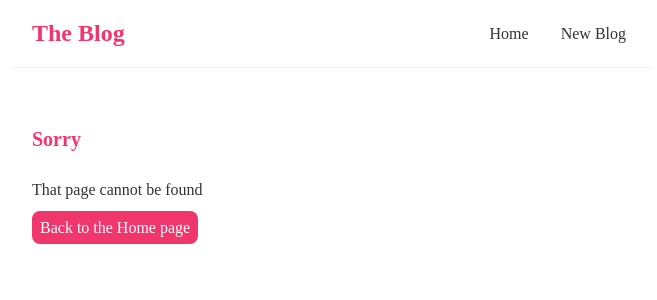
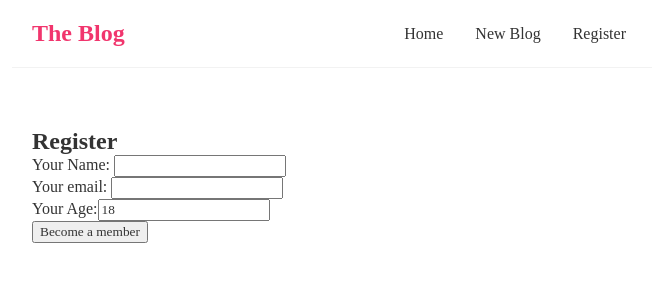
Before and after one commit to huangkuku/blog-netninja, a React (Create React App) app: page /register in a window 1280 px wide. Shown: the top 300 px of the page, without its empty margins (308-965 px from the left). Built offline with nearby package versions, Linux system fonts and the light colour scheme.

Commit message:
add member page, like the register someone
add member page, like the register someone

```diff
--- a/src/App.js
+++ b/src/App.js
@@ -4,6 +4,8 @@ import { BrowserRouter as Router, Route, Switch } from "react-router-dom"
 import Create from './Create';
 import BlogDetails from './BlogDetails';
 import NotFound from './NotFound';
+import Register from './Register';
+import MemberDetails from './MemberDetails';
 
 function App() {
   return (
@@ -21,6 +23,12 @@ function App() {
             <Route exact path="/blogs/:id"> {/* create的路由 */}
               <BlogDetails />
             </Route>
+            <Route exact path="/register">
+              <Register />
+            </Route>
+            <Route exact path="/members/:id"> {/* create的路由 */}
+              <MemberDetails />
+            </Route>
             <Route path="*"> {/* "*" lock catch any other route 只要沒匹配上面任一路由 都會被這個路由'抓到',ex:http://.../csdhfi;oh*/}
               <NotFound />
             </Route>
--- a/src/Home.js
+++ b/src/Home.js
@@ -1,15 +1,18 @@
 import BlogList from "./BlogList";
+import MemberList from "./MemberList";
 import useFetch from "./useFecth";
 
 
 const Home = () => {
     const { isPending, error, data: blogs }= useFetch('http://localhost:8000/blogs')
+    const { data: members }= useFetch('http://localhost:8000/members')
 
     return (
         <div className="home">
             { error && <div>{ error }</div> } {/* 一開始為null, 若有改變setError(error.message)，則執行右邊的code */}
             { isPending && <p>Loading...</p> } {/* true, 執行&&右邊的code; 當fetch server完成時變成false,不執行&&右邊的() */}
             { blogs && <BlogList blogs={ blogs }/> }
+            { members && <MemberList members={ members } title=" All members" /> }
         </div>
     );
 }
--- /dev/null
+++ b/src/MemberDetails.js
@@ -0,0 +1,34 @@
+import { useParams, useHistory} from "react-router-dom";
+import useFetch from "./useFecth";
+
+const MemberDetails = () => {
+    const { id } = useParams();
+    const { data:members, isPending, error } = useFetch("http://localhost:8000/members/"+id)
+    const history = useHistory();
+
+    const handleDelete = ()=>{
+        fetch("http://localhost:8000/members/"+id, {
+            method:"DELETE"
+        })
+        .then(()=>{
+            history.push("/") // .push() redirect home page
+        })
+    }
+    return (
+        <div>
+            <h1>個人頁面</h1>
+            {isPending && <h3>Loading your invidiual information...</h3>}
+            {error && <p>{ error }</p>}
+            {members && (
+                <article>
+                    <div>{ members.name }</div>
+                    <div>{ members.email }</div>
+                    <div>{ members.age }</div>
+                    <button onClick={ handleDelete }>Delete</button>
+                </article>
+            )}
+        </div>
+     );
+}
+
+export default MemberDetails;
--- a/src/MemberList.js
+++ b/src/MemberList.js
@@ -1,13 +1,17 @@
+import { Link } from "react-router-dom/cjs/react-router-dom.min";
+// Link to MemberDetails
 const MemberList = ({members, title}) => {
     return (
         <div className="member-list">
             <h2><strong>{title}</strong></h2>
             {members.map( (e)=>(
                 <div className="member-preview" key={ e.id }>
+                    <Link to={`/members/${e.id}`}>
                     <div>
                         { e.name }
                         <span>Age: { e.age }</span>
                     </div>
+                    </Link>
                 </div>
             ) )}
         </div>
--- a/src/Navbar.js
+++ b/src/Navbar.js
@@ -7,6 +7,7 @@ const Navbar = () => {
             <div className="links">
                 <Link to="/">Home</Link> {/* prevent the request to the server */}
                 <Link to="/create">New Blog</Link> {/*看開發人員Element 點Home、New Blog會發現刷新程度跟<a>不一樣 */}
+                <Link to="/register">Register</Link>
             </div>
         </nav>
     );
--- /dev/null
+++ b/src/Register.js
@@ -0,0 +1,58 @@
+import { useState } from "react";
+import { useHistory } from "react-router-dom";
+
+const Register = () => {
+    const [name, setName] = useState("");
+    const [email, setEmail] = useState("");
+    const [age, setAge] = useState("18");
+    const history = useHistory()
+
+    const handleRegister = (e)=>{
+        e.preventDefault();
+        const infro = {name, email, age};
+        fetch("http://localhost:8000/members", {
+            method:"POST",
+            hearder: {"Content-Type":"application/json"},
+            body: JSON.stringify(infro)
+        })
+        .then(()=>{
+            setName("");
+            setEmail("");
+            history.push("/");
+        })
+    }
+
+    return (
+        <div className="register">
+            <h2>Register</h2>
+            <form>
+                <label>Your Name: </label>
+                <input
+                type="text"
+                required
+                value={ name }
+                onChange= { (e)=>{setName(e.target.value)} }>
+                </input>
+                <br/>
+                <label>Your email: </label>
+                <input
+                type="text"
+                required
+                value={ email }
+                onChange={ (e)=>{setEmail(e.target.value)}}>
+                </input>
+                <br/>
+                <label>Your Age:</label>
+                <input
+                type="number"
+                value={ age }
+                onChange={(e)=>{setAge(e.target.value)}}>
+                </input>
+                <br/>
+                <button onClick={ handleRegister }>Become a member</button>
+            </form>
+        </div>
+     );
+}
+
+export default Register;
```
